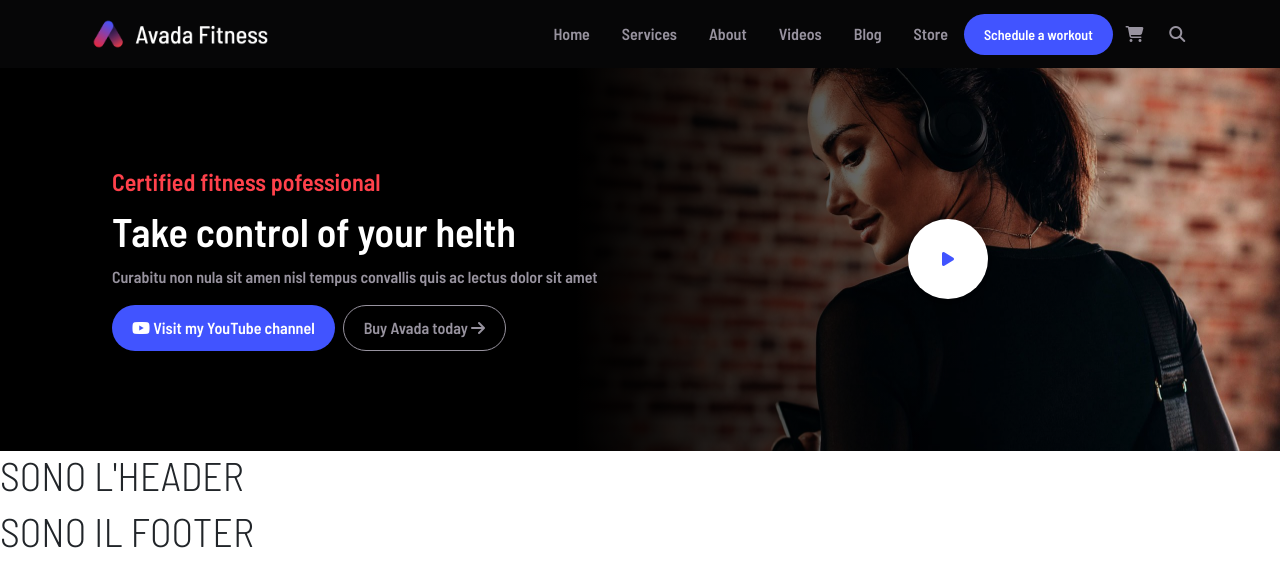
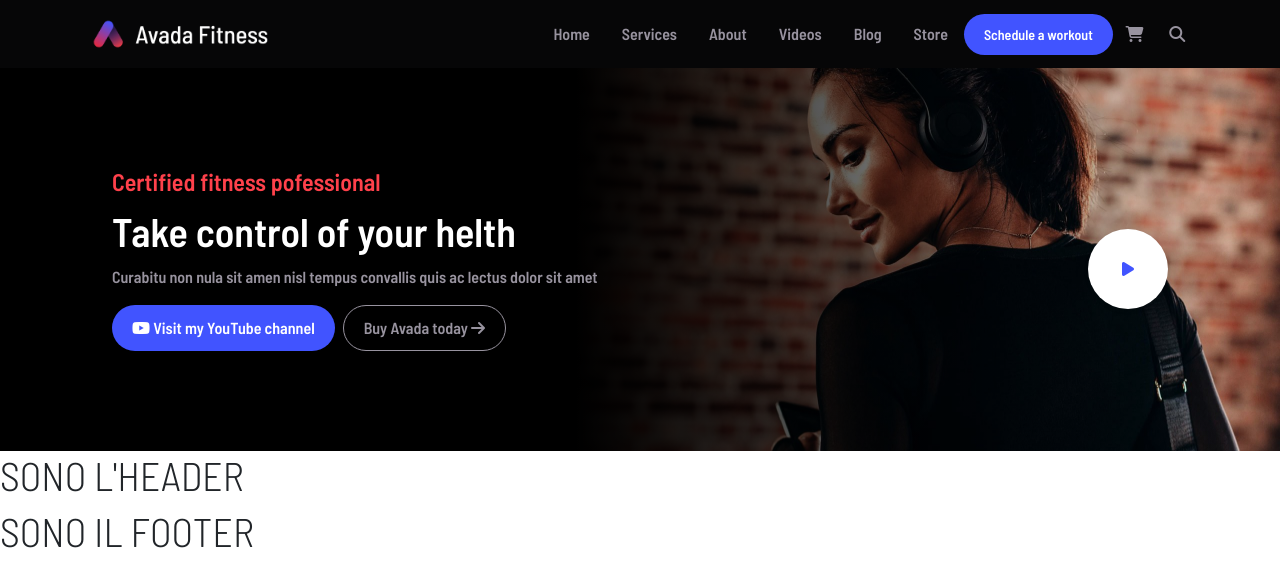
Before and after one commit to emilianogastaldo/proj-html-vuejs, a Vue app: page / in a window 1280 px wide. Shown: the top 586 px of the page. Built offline with nearby package versions, Linux system fonts and the light colour scheme.

Commit message:
added fadeDown to jumbotron content

```diff
--- a/src/components/Jumbotron.vue
+++ b/src/components/Jumbotron.vue
@@ -12,7 +12,7 @@ export default {
 
     <div class="jumbotron">
         <div class="container d-flex justify-content-between align-items-center">
-            <div class="content">
+            <div class="content fade-in-down">
                 <h3>Certified fitness pofessional</h3>
                 <h1>Take control of your helth</h1>
                 <p>Curabitu non nula sit amen nisl tempus convallis quis ac lectus dolor sit amet</p>
@@ -22,7 +22,7 @@ export default {
                 </div>
             </div>
             <div>
-                <button class="play-btn ">
+                <button class="play-btn fade-in-down">
                     <i class="fa-solid fa-play"></i>
                 </button>
             </div>
@@ -122,4 +122,19 @@ p {
 .play-btn i:hover {
     color: #FF414B;
 }
+
+
+// EFFECT
+.fade-in-down {
+    opacity: 0;
+    transform: translateY(-20px);
+    animation: fadeInDown 2s ease-out forwards;
+}
+
+@keyframes fadeInDown {
+    to {
+        opacity: 1;
+        transform: translateY(0);
+    }
+}
 </style>
```
